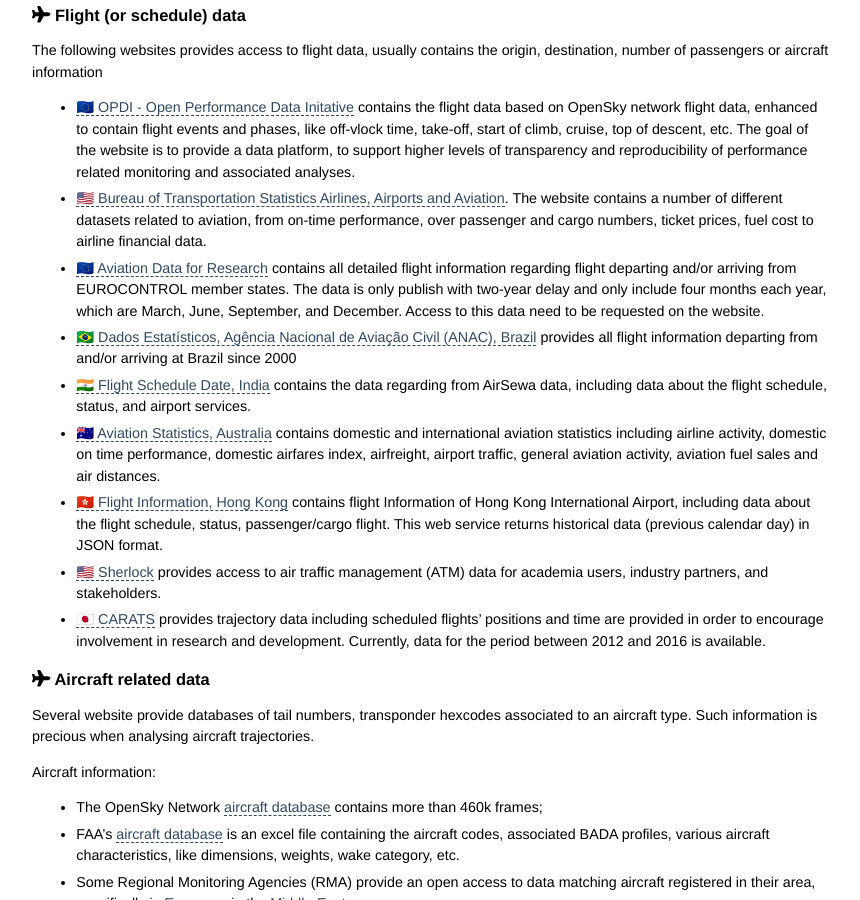
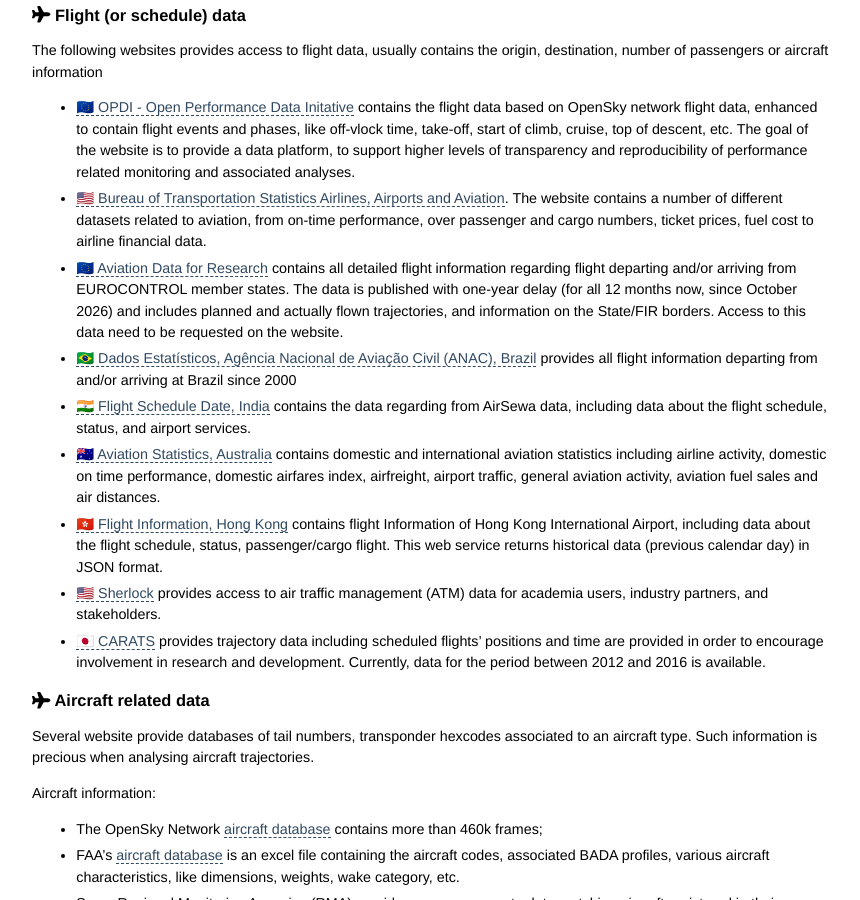
Before and after one commit to open-aviation/atmdata, a Jekyll site: the page built from _pages/data_sources.md, in a window 1280 px wide and 900 px high, scrolled down 704 px. Shown: the whole window, without its empty margins (208-1068 px from the left). Built offline with Jekyll 4.4.1, drawn with Linux system fonts in a browser that asks for light colours.

Commit message:
Update data_sources.md
Updated description of Aviation Data for Research

```diff
--- a/_pages/data_sources.md
+++ b/_pages/data_sources.md
@@ -29,7 +29,7 @@ For all the above sources, the data are provided for non-commercial use only. Sp
 The following websites provides access to flight data, usually contains the origin, destination, number of passengers or aircraft information
 - [🇪🇺 OPDI - Open Performance Data Initative](https://www.opdi.aero/) contains the flight data based on OpenSky network flight data, enhanced to contain flight events and phases, like off-vlock time, take-off, start of climb, cruise, top of descent, etc. The goal of the website is to provide a data platform, to support higher levels of transparency and reproducibility of performance related monitoring and associated analyses.
 - [🇺🇸 Bureau of Transportation Statistics Airlines, Airports and Aviation](https://www.bts.gov/topics/airlines-airports-and-aviation). The website contains a number of different datasets related to aviation, from on-time performance, over passenger and cargo numbers, ticket prices, fuel cost to airline financial data.
-- [🇪🇺 Aviation Data for Research](https://www.eurocontrol.int/dashboard/rnd-data-archive) contains all detailed flight information regarding flight departing and/or arriving from EUROCONTROL member states. The data is only publish with two-year delay and only include four months each year, which are March, June, September, and December. Access to this data need to be requested on the website.
+- [🇪🇺 Aviation Data for Research](https://www.eurocontrol.int/dashboard/rnd-data-archive) contains all detailed flight information regarding flight departing and/or arriving from EUROCONTROL member states. The data is published with one-year delay (for all 12 months now, since October 2026) and includes planned and actually flown trajectories, and information on the State/FIR borders. Access to this data need to be requested on the website.
 - [🇧🇷 Dados Estatísticos, Agência Nacional de Aviação Civil (ANAC), Brazil](https://www.gov.br/anac/pt-br/assuntos/dados-e-estatisticas/dados-estatisticos) provides all flight information departing from and/or arriving at Brazil since 2000
 - [🇮🇳 Flight Schedule Date, India](https://data.gov.in/resource/flight-schedule) contains the data regarding from AirSewa data, including data about the flight schedule, status, and airport services.
 - [🇦🇺 Aviation Statistics, Australia](https://www.bitre.gov.au/statistics/aviation) contains domestic and international aviation statistics including airline activity, domestic on time performance, domestic airfares index, airfreight, airport traffic, general aviation activity, aviation fuel sales and air distances.
```
